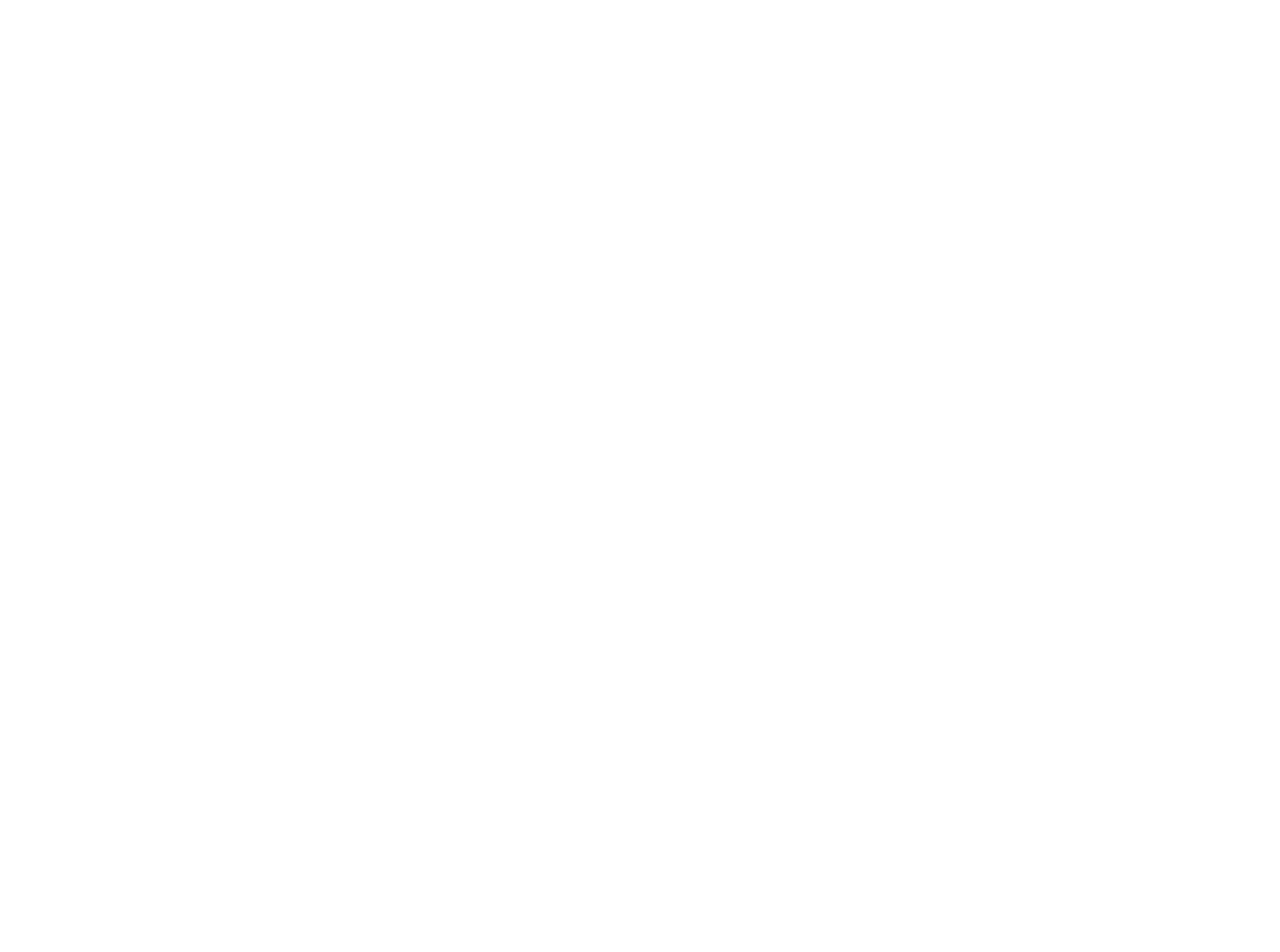
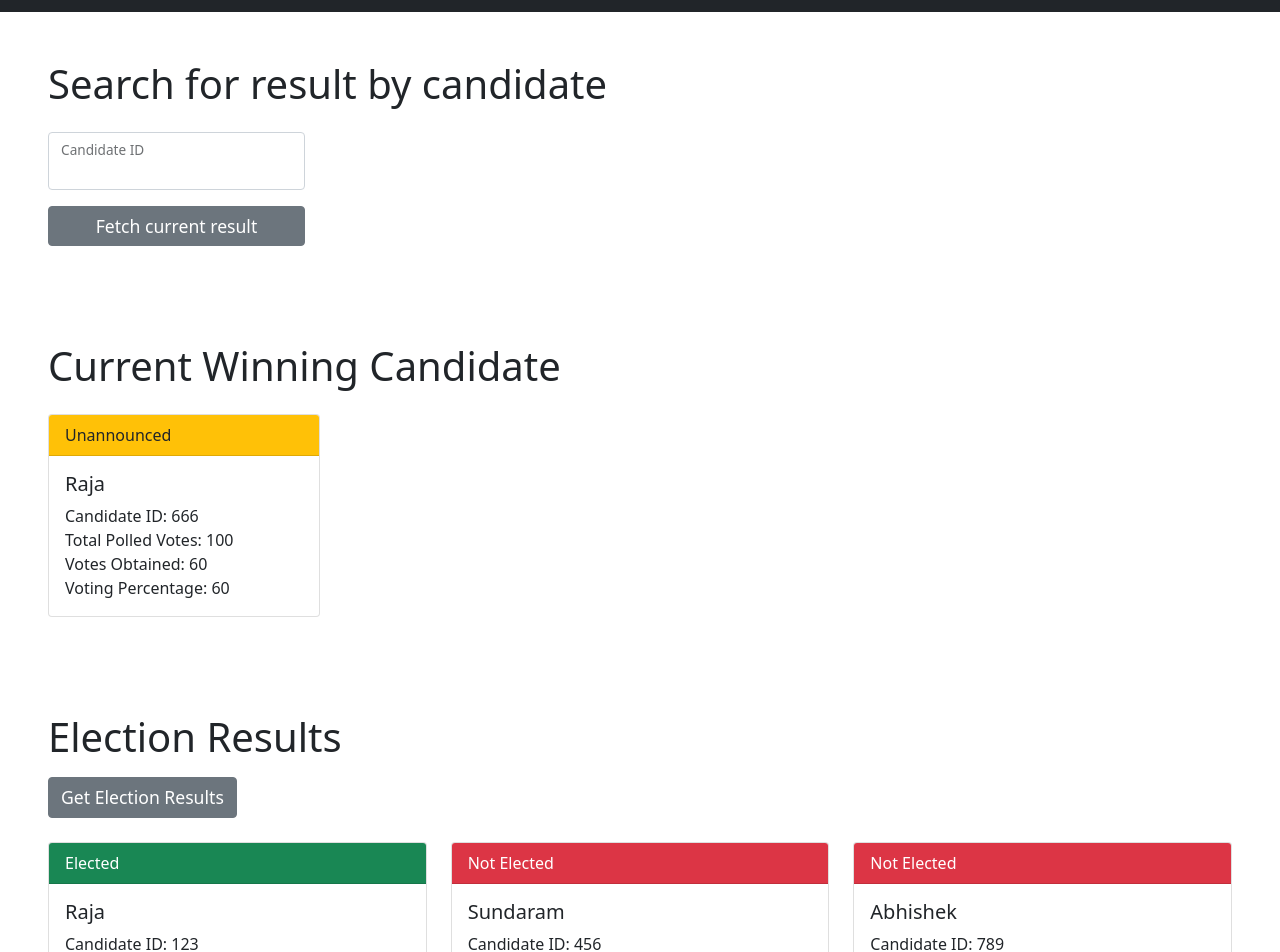
Before and after one commit to dextro-gear/ovsfrontend, a React (Create React App) app: page /result in a window 1280 px wide. Shown: the part 60-1012 px from the top of the page. Before the commit the page ends 800 px from the top, so only its background shows below. Built offline with nearby package versions, Linux system fonts and the light colour scheme.

Commit message:
Add ElectionResult page

```diff
--- a/src/App.css
+++ b/src/App.css
@@ -1,17 +1,8 @@
 .btn {
-  font-size: 1.3rem;
+  font-size: 1.1rem;
 }
 
 .btn i {
   font-size: 2rem;
   margin-right: 0.5rem;
 }
-
-.orange-btn {
-}
-
-.green-btn {
-}
-
-.blue-btn {
-}
--- a/src/App.js
+++ b/src/App.js
@@ -1,19 +1,20 @@
-import {Route, BrowserRouter as Router, Link, Switch} from "react-router-dom";
+import { Route, BrowserRouter as Router, Link, Switch } from "react-router-dom";
 import LandingPage from "./components/pages/LandingPage";
 import "bootstrap/dist/css/bootstrap.min.css";
 import "bootstrap/dist/js/bootstrap.bundle";
-import CastNewVote from './components/pages/votes/CastNewVote';
-import './App.css';
+import CastNewVote from "./components/pages/votes/CastNewVote";
+import "./App.css";
+import ElectionResultPage from "./components/pages/ElectionResultPage";
 
 function App() {
   return (
     <Router>
       <Switch>
-        <Route exact path="/" component={LandingPage}/>
-        <Route exact path="/castVote" component={CastNewVote}/>
+        <Route exact path="/" component={LandingPage} />
+        <Route exact path="/castVote" component={CastNewVote} />
+        <Route exact path="/result" component={ElectionResultPage} />
       </Switch>
     </Router>
-
   );
 }
 
--- /dev/null
+++ b/src/components/pages/ElectionResultPage.js
@@ -0,0 +1,157 @@
+import React, { Component } from "react";
+import { Link } from "react-router-dom";
+import Navbar from "../Navbar";
+import ResultCard from "./electionresult/ResultCard";
+
+class ElectionResultPage extends Component {
+  constructor(props) {
+    super(props);
+    this.state = {
+      candidateID: null,
+      isFormSubmitted: false,
+    };
+
+    this.onChangeHandler = this.onChangeHandler.bind(this);
+    this.onFormSubmit = this.onFormSubmit.bind(this);
+
+    this.mockCandidate = {
+      candidateID: 666,
+      candidateName: "Raja",
+      totalPolledVotes: 100,
+      totalCandidateVotes: 60,
+      candidatesVotesPercentage: 60.0,
+      result: "Unannounced",
+      societyName: "Madripoor",
+    };
+
+    this.mockCandidates = [
+      {
+        candidateID: 123,
+        candidateName: "Raja",
+        totalPolledVotes: 100,
+        totalCandidateVotes: 60,
+        candidatesVotesPercentage: 60.0,
+        result: "Elected",
+        societyName: "Madripoor",
+      },
+      {
+        candidateID: 456,
+        candidateName: "Sundaram",
+        totalPolledVotes: 100,
+        totalCandidateVotes: 30,
+        candidatesVotesPercentage: 30.0,
+        result: "Not Elected",
+        societyName: "Madripoor",
+      },
+      {
+        candidateID: 789,
+        candidateName: "Abhishek",
+        totalPolledVotes: 100,
+        totalCandidateVotes: 10,
+        candidatesVotesPercentage: 10.0,
+        result: "Not Elected",
+        societyName: "Madripoor",
+      },
+    ];
+  }
+
+  onFormSubmit(event) {
+    event.preventDefault();
+    this.setState((prevState) => ({ ...prevState, isFormSubmitted: true }));
+  }
+
+  onChangeHandler(event) {
+    const { name, value } = event.target;
+    this.setState((prevState) => ({ ...prevState, [name]: value }));
+  }
+
+  render() {
+    return (
+      <div>
+        {/* Navbar */}
+        <Navbar />
+        {/* Search Candidate section */}
+        <div className="px-5 py-5">
+          <h1 className="display-6">Search for result by candidate</h1>
+          <div className="container-fluid px-0 mt-4">
+            <div className="row row-cols-2 align-items-stretch">
+              <div className="col col-auto">
+                <form className="form-floating" onSubmit={this.onFormSubmit}>
+                  <input
+                    type="number"
+                    className="form-control"
+                    name="candidateID"
+                    id="candidateID"
+                    onChange={this.onChangeHandler}
+                    min="1"
+                  />
+                  <label htmlFor="candidateID">Candidate ID</label>
+                  <button
+                    type="submit"
+                    className="btn btn-secondary mt-3 w-100"
+                  >
+                    Fetch current result
+                  </button>
+                </form>
+              </div>
+              {this.state.isFormSubmitted ? (
+                <div className="col">
+                  <div className="card">
+                    <div className="card-body">
+                      <h5 className="card-title">
+                        {this.mockCandidate.candidateName}
+                      </h5>
+                      <p className="card-text">
+                        Candidate ID: {this.state.candidateID}
+                        <br />
+                        Nomination Form No:{" "}
+                        {this.mockCandidate.nominationFormNo}
+                        <br />
+                        Voting Percentage: {this.mockCandidate.votingPercent}
+                      </p>
+                    </div>
+                  </div>
+                </div>
+              ) : null}
+            </div>
+          </div>
+        </div>
+        {/* Current winner section */}
+        <div className="px-5 py-5">
+          <h1 className="display-6">Current Winning Candidate</h1>
+          <div className="container-fluid px-0 mt-4">
+            <div className="row w-25">
+              <ResultCard candidate={this.mockCandidate} />
+            </div>
+          </div>
+        </div>
+        {/* Election Result Section */}
+        <div className="px-5 py-5">
+          <h1 className="display-6 d.inline">Election Results</h1>
+          <button className="btn btn-secondary mt-2">
+            Get Election Results
+          </button>
+
+          <div className="row mt-4">
+            {this.mockCandidates.map((candidate) => (
+              <ResultCard candidate={candidate} />
+            ))}
+          </div>
+        </div>
+
+        {/*
+                {
+        candidateID: 123,
+        candidateName: "Raja",
+        totalPolledVotes: 100,
+        totalCandidateVotes: 60,
+        candidatesVotesPercentage: 60.0,
+        result: "Elected",
+        societyName: "Madripoor",
+      } */}
+      </div>
+    );
+  }
+}
+
+export default ElectionResultPage;
--- a/src/components/pages/LandingPage.js
+++ b/src/components/pages/LandingPage.js
@@ -1,34 +1,47 @@
 import React, { Component } from "react";
 import { Link } from "react-router-dom";
+import Navbar from "../Navbar";
 import CastNewVote from "./votes/CastNewVote";
 
 class LandingPage extends Component {
-
   constructor(props) {
     super(props);
     this.state = {};
   }
 
   render() {
-        let arrayfun = (num1, num2) => num1.length + num2 ;
+    let arrayfun = (num1, num2) => num1.length + num2;
     return (
       <div>
-                <nav className="navbar navbar-dark navbar-expand-lg bg-dark py-3">
-                    <div className="container-fluid">
-                        <Link className="navbar-brand" href="/">Online Voting System</Link>
-                    </div>
-                </nav>
+        <Navbar />
         <div className="container-fluid text-center px-4 py-5">
           <h1 className="display-4">Welcome to the Online Voting System!</h1>
         </div>
         <div className="container text-center px-4 py-5">
           <div className="container">
-                        <Link className="btn btn-danger m-1 w-25 red-btn">Register as a voter</Link>
-                        <Link to="/castVote" className="btn btn-warning m-1 w-25 orange-btn">Cast your vote</Link>
+            <Link
+              to="/register/voter"
+              className="btn btn-danger m-1 w-25 red-btn"
+            >
+              Register as a voter
+            </Link>
+            <Link
+              to="/castVote"
+              className="btn btn-warning m-1 w-25 orange-btn"
+            >
+              Cast your vote
+            </Link>
           </div>
           <div className="container d.flex justify-content-center">
-                        <Link className="btn btn-success m-1 w-25 green-btn">Register a Society</Link>
-                        <Link className="btn btn-dark m-1 w-25 blue-btn">View Election Results</Link>
+            <Link
+              to="/register/society"
+              className="btn btn-success m-1 w-25 green-btn"
+            >
+              Register a Society
+            </Link>
+            <Link to="/result" className="btn btn-dark m-1 w-25 blue-btn">
+              View Election Results
+            </Link>
           </div>
         </div>
       </div>
--- /dev/null
+++ b/src/components/pages/electionresult/ResultCard.js
@@ -0,0 +1,42 @@
+import React, { Component } from "react";
+
+class ResultCard extends Component {
+  constructor(props) {
+    super(props);
+  }
+
+  render() {
+    return (
+      <div className="col-md">
+        <div className="card">
+          <div
+            className={
+              this.props.candidate.result === "Elected"
+                ? "card-header text-white bg-success"
+                : this.props.candidate.result === "Unannounced"
+                ? "card-header text-black bg-warning"
+                : "card-header text-white bg-danger"
+            }
+          >
+            {this.props.candidate.result}
+          </div>
+          <div className="card-body">
+            <h5 className="card-title">{this.props.candidate.candidateName}</h5>
+            <p className="card-text">
+              Candidate ID: {this.props.candidate.candidateID}
+              <br />
+              Total Polled Votes: {this.props.candidate.totalPolledVotes}
+              <br />
+              Votes Obtained: {this.props.candidate.totalCandidateVotes}
+              <br />
+              Voting Percentage:{" "}
+              {this.props.candidate.candidatesVotesPercentage}
+            </p>
+          </div>
+        </div>
+      </div>
+    );
+  }
+}
+
+export default ResultCard;
```
Lines whose indentation alone changed are shown as unchanged.
